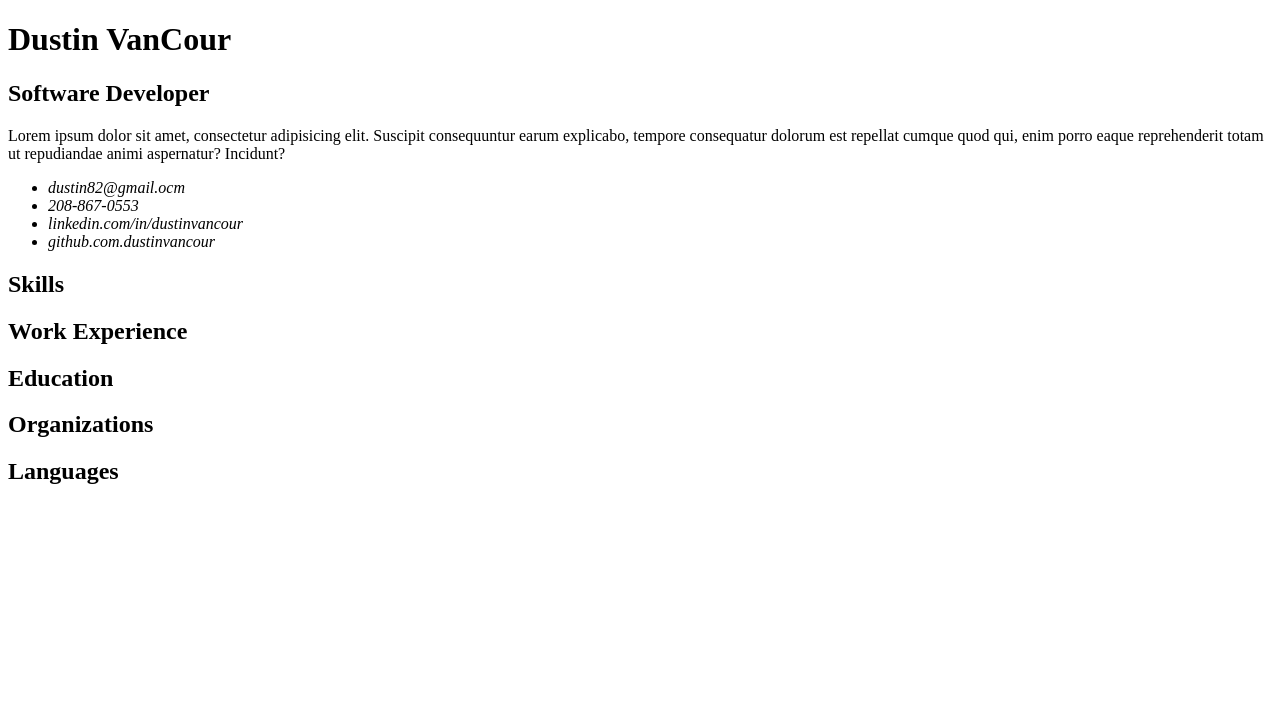
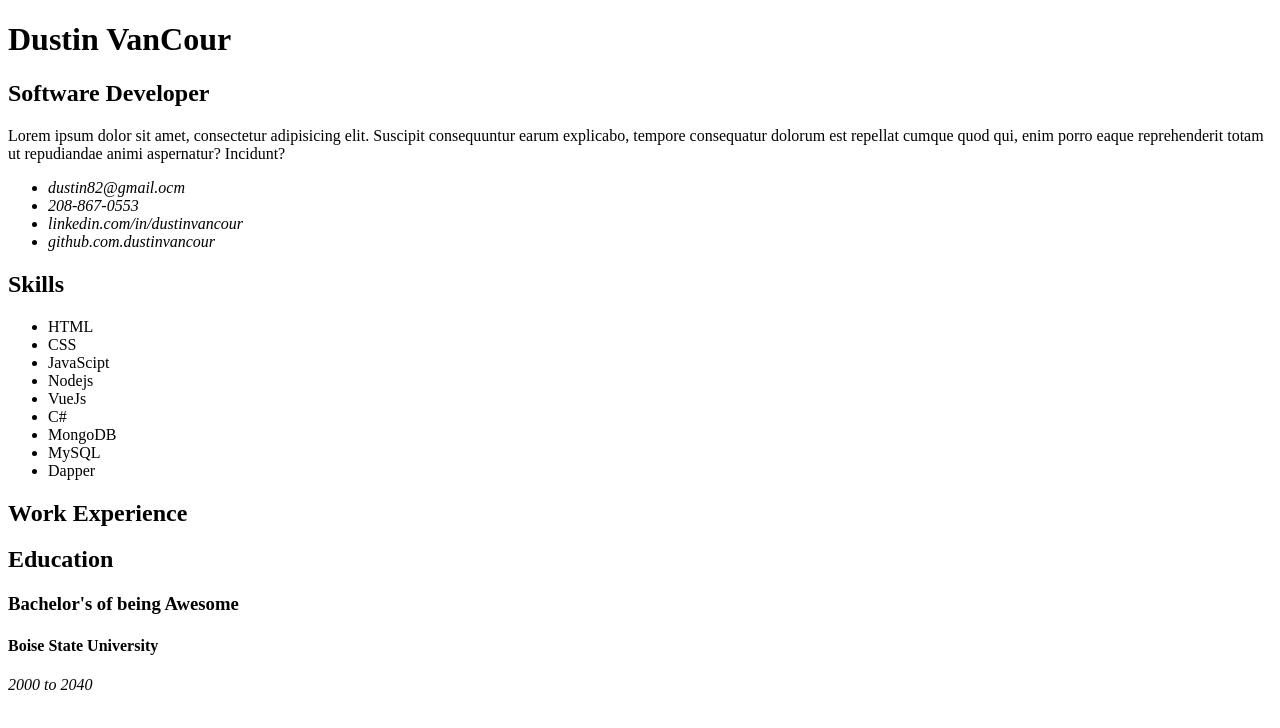
Before and after one commit to DustinVanCour/summer-resume, a plain HTML site: page index.htm in a window 1280 px wide. Drawn offline with Linux system fonts and the light colour scheme.

Commit message:
Commented Out

```diff
--- a/index.htm
+++ b/index.htm
@@ -28,20 +28,39 @@
     <section id="skills">
       <header>
         <h1>Skills</h1>
+        <ul>
+          <li>HTML</li>
+          <li>CSS</li>
+          <li>JavaScipt</li>
+          <li>Nodejs</li>
+          <li>VueJs</li>
+          <li>C#</li>
+          <li>MongoDB</li>
+          <li>MySQL</li>
+          <li>Dapper</li>
+        </ul>
       </header>
     </section>
     <section id="work-experience">
       <header>
         <h1>Work Experience</h1>
-        <article class="job"></article>
-        <article class="job"></article>
-      </header>
+    </section>
+    <article class="job"></article>
+    <article class="job"></article>
+    </header>
     </section id="education">
     <section>
       <header>
         <h1>Education</h1>
       </header>
-    </section id="organizations">
+      <article class="school">
+        <header>
+          <h1>Bachelor's of being Awesome</h1>
+          <h4>Boise State University</h4>
+        </header>
+        <p><em>2000 to 2040</em></p>
+      </article>
+      <!-- </section id="organizations">
     <section>
       <header>
         <h1>Organizations</h1>
@@ -51,7 +70,7 @@
       <header>
         <h1>Languages</h1>
       </header>
-    </section>
+    </section> -->
   </main>
 </body>
 
```
